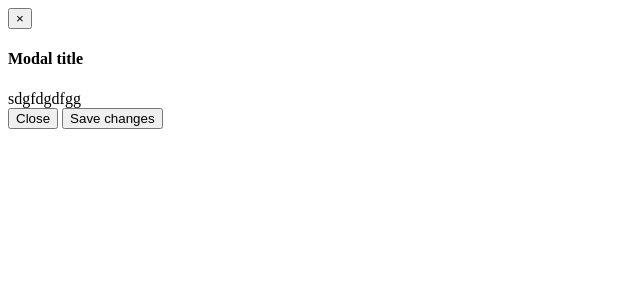
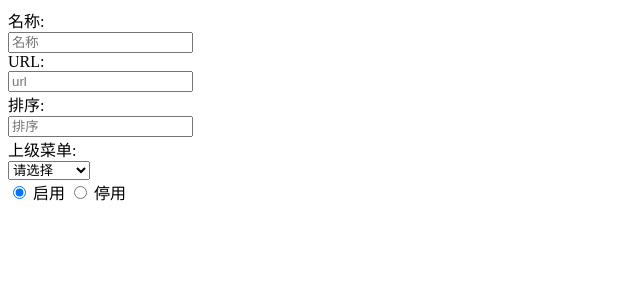
Before and after one commit to a501986411/tp5, a PHP site: page /admin/view/menu_manage/form.html in a window 1280 px wide. Shown: the top 300 px of the page, without its empty margins (0-640 px from the left). Run offline with PHP 8.4, Linux system fonts and the light colour scheme.

Commit message:
完成菜单管理新增弹框 以及 表单提交方法、消息提示框插件

```diff
--- a/application/admin/view/layout/layout.html
+++ b/application/admin/view/layout/layout.html
@@ -18,9 +18,10 @@
     <script type="text/javascript" src="{$Think.const.STATIC_PATH}/bootstrap/js/bootstrap.min.js"></script>
     <script src="{$Think.const.STATIC_PATH}bootstrap-table/dist/bootstrap-table.min.js"></script>
     <script src="{$Think.const.STATIC_PATH}bootstrap-table/dist/locale/bootstrap-table-zh-CN.min.js"></script>
+    <script type="text/javascript" src="{$Think.const.STATIC_PATH}js/bootstrap-dialog.min.js"></script>
     <script type="text/javascript" src="{$Think.const.STATIC_PATH}js/jqUnitCookie.js"></script>
     <script type="text/javascript" src="{$Think.const.STATIC_PATH}js/jq-tool.js"></script>
-    <script type="text/javascript" src="{$Think.const.STATIC_PATH}js/bootstrap-dialog.min.js"></script>
+
 </head>
 
 <body>
--- a/application/admin/view/menu_manage/form.html
+++ b/application/admin/view/menu_manage/form.html
@@ -1,17 +1,45 @@
-<div class="modal fade" id="formDlg">
-    <div class="modal-dialog">
-        <div class="modal-content">
-            <div class="modal-header">
-                <button type="button" class="close" data-dismiss="modal" aria-hidden="true">×</button>
-                <h4 class="modal-title">Modal title</h4>
+<div class="hidden" style="clear: both" id="menu_info_dlg">
+    <form class="form-horizontal" id="menu_info_fm">
+        <div class="form-group">
+            <label for="name" class="col-sm-2 control-label">名称:</label>
+            <div class="col-sm-10">
+                <input type="email" class="form-control" id="name" name="name" placeholder="名称">
             </div>
-            <div class="modal-body">
-sdgfdgdfgg
+        </div>
+        <div class="form-group">
+            <label for="url" class="col-sm-2 control-label">URL:</label>
+            <div class="col-sm-10">
+                <input type="text" class="form-control" id="url" name="url" placeholder="url">
             </div>
-            <div class="modal-footer">
-                <button type="button" class="btn btn-default" data-dismiss="modal">Close</button>
-                <button type="button" class="btn btn-primary">Save changes</button>
+        </div>
+        <div class="form-group">
+            <label for="sort" class="col-sm-2 control-label">排序:</label>
+            <div class="col-sm-10">
+                <input type="text" class="form-control" id="sort" name="sort" placeholder="排序">
             </div>
-        </div><!-- /.modal-content -->
-    </div><!-- /.modal-dialog -->
-</div><!-- /.modal -->
+        </div>
+        <div class="form-group">
+            <label for="url" class="col-sm-2 control-label">上级菜单:</label>
+            <div class="col-sm-10">
+                <select class="form-control">
+                    <option value="0">请选择</option>
+                    <?php foreach($pMenu as $k=>$v): ?>
+                        <option value="{$v.id}">{$v.name}</option>
+                    <?php endforeach;?>
+                </select>
+            </div>
+        </div>
+        <div class="form-group">
+            <div class="col-sm-offset-2 col-sm-10">
+                <div class="checkbox">
+                    <label>
+                        <input type="radio" name="status" id="status1" value="1" checked="checked"> 启用
+                    </label>
+                    <label>
+                        <input type="radio" name="status" id="status2" value="2"> 停用
+                    </label>
+                </div>
+            </div>
+        </div>
+    </form>
+</div>
--- a/public/static/css/common.css
+++ b/public/static/css/common.css
@@ -23,3 +23,4 @@
 .no-mg-lf{margin-left: 0px;}
 .no-mg-rt{margin-right: 0px;}
 .tb-btn-div{margin-top: 5px;margin-bottom: 5px;}
+/*li 去掉style*/
--- a/public/static/js/jqUnitCookie.js
+++ b/public/static/js/jqUnitCookie.js
@@ -16,7 +16,7 @@
 
             }
             if (key == undefined && value == undefined) { //获取所有cookie信息
-
+                return arr;
             }
             if (key != undefined && value == undefined) { //获取cookie
                 if(cookieArr){
```
Also changed, not shown: application/admin/controller/MenuManage.php (+10 -1 lines), application/admin/logic/AdminMenuLogic.php (+15 -0 lines), application/admin/view/menu_manage/index.html (+38 -43 lines), public/static/js/jq-tool.js (+62 -2 lines).
